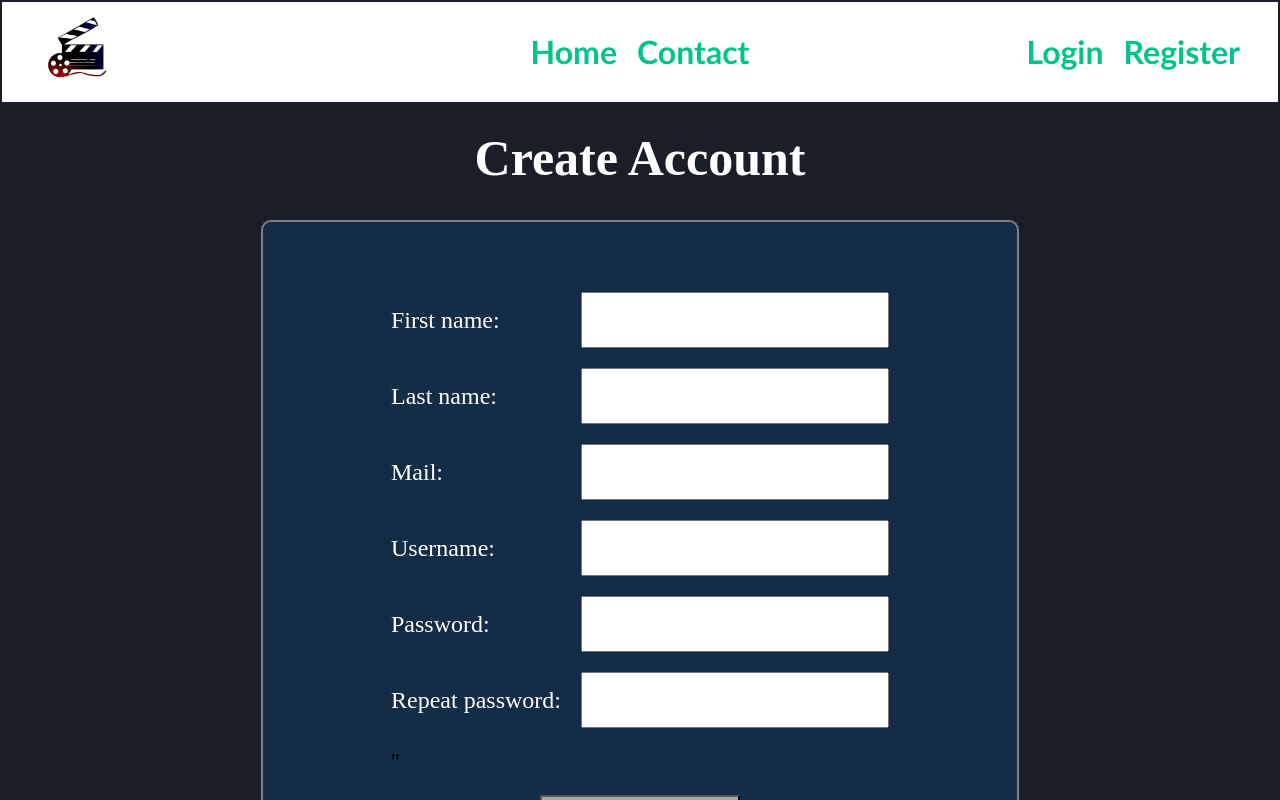
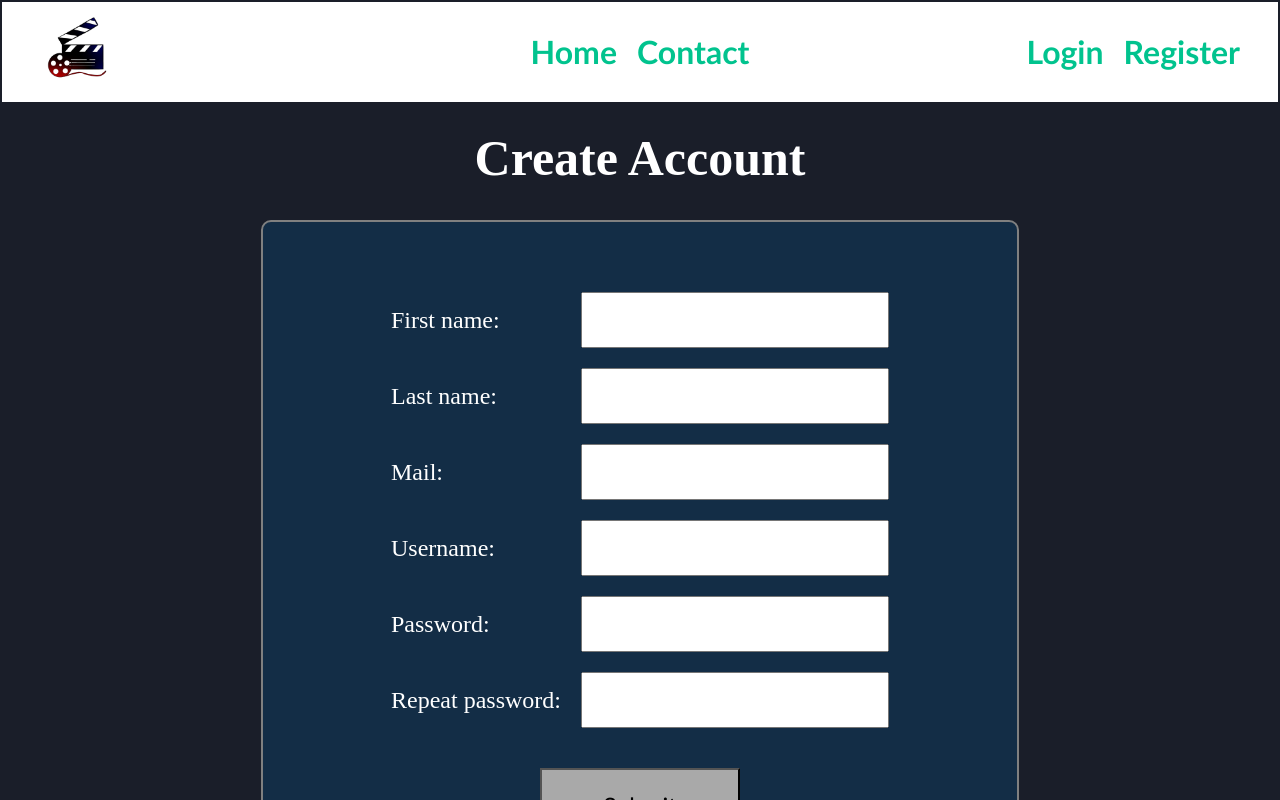
Before and after one commit to pachecus/MovieSearcher2.0, a React (Create React App) app in the folder movie-searcher/: page /Register in a window 1280 px wide. Shown: the top 800 px of the page. Built offline with nearby package versions, Linux system fonts and the light colour scheme.

Commit message:
Verificaciones finalizadas
Ahora mismo todas las verificaciones funcionan correctamente pero me gustaira hacer algunas de ellas en tiempo real, es decir mientras el usuario va ingresando sus datos, y que no tenga que esperar hasta apretar el boton de Submit para verificar los datos.

```diff
--- a/movie-searcher/src/pages/Register.jsx
+++ b/movie-searcher/src/pages/Register.jsx
@@ -1,10 +1,10 @@
 import { Button } from '../components/Button';
 import styles from './Register.module.css';
 import { registerUser, verifyUser } from '../scripts/userData.js';
-import { useState } from 'react';
+import { useState, useEffect } from 'react';
 
 export const Register = () => {
-    const [verificationError, setVerificationError] = useState("no-error");
+    const [verificationError, setVerificationError] = useState("");
 
     const handleForm = async (event) => {
         event.preventDefault();
@@ -29,7 +29,7 @@ export const Register = () => {
 
         if (verifyUser(userInfo, setVerificationError) !== 'no-errors') {
             return;
-        }
+        }else{
 
             try {
                 userInfo = {
@@ -40,24 +40,29 @@ export const Register = () => {
                     correo: email
                 };
 
-
                 let response = await registerUser(userInfo);
 
-            if (response === 'user_exists') {
-                setVerificationError('user-exists');
-                document.getElementById('verification').value = 'Ya existe un usuario con ese username, por favor elija otro'
-            } else if (response === 'user_registered_successfully') {
+                if (response === 'userName_exists') {
+                    setVerificationError('Ya existe un usuario con ese username, por favor elija otro');
+                } else if (response === 'userMail_exists') {
+                    setVerificationError('Ya existe una cuenta asociada con este mail')
+                }else if (response === 'user_registered_succesfully') {
 
+                    setVerificationError('Su usuario se ha registrado correctamente');
                     document.getElementById('first-name').value = '';
                     document.getElementById('last-name').value = '';
                     document.getElementById('mail').value = '';
                     document.getElementById('username').value = '';
                     document.getElementById('password').value = '';
                     document.getElementById('repeated-password').value = '';
-                document.getElementById('verification').value = 'Su usuario se ha registrado correctamente'
+                    setTimeout(() => { // Despues de 10 segundos desaparece el cartel ingreso correcto de usuario
+                        setVerificationError("");
+                    }, 10000);
                 }
+
             } catch (error) {
                 console.error("Error al registrar usuario: ", error);
+            }
         }
     };
 
@@ -98,7 +103,14 @@ export const Register = () => {
                         </label>
                     </div>
                     <div>
-                        <label id='verification'>''</label>
+                    <label
+                        id='verification'
+                        className={`${styles.registerVerification} ${
+                            verificationError === 'Su usuario se ha registrado correctamente' ? styles.green : styles.red
+                        }`}
+                    >
+                        {verificationError}
+                    </label>
                     </div>
                     <Button text='Submit' function={handleForm} />
                 </form>
--- a/movie-searcher/src/pages/Register.module.css
+++ b/movie-searcher/src/pages/Register.module.css
@@ -14,6 +14,7 @@
     margin-right: 20%;
     background-color: var(--color-items-containers);
     border-radius: 10px;
+    margin-bottom: 5%;
   }
 
   .register_form div{
@@ -33,3 +34,19 @@
     margin-top: 20px;
     align-items: center;
   }
+
+  .registerVerification {
+    color: greenyellow;
+    justify-content: center;
+    padding-left: 10%;
+    padding-right: 10%;
+    font-size: xx-large;
+  }
+
+  .green {
+    color: green;
+  }
+
+  .red {
+    color: red;
+  }
--- a/movie-searcher/src/scripts/userData.js
+++ b/movie-searcher/src/scripts/userData.js
@@ -29,49 +29,45 @@ export function verifyUser(userInfo, setVerificationError) {
 
     const nicknameRegex = /^[a-zA-Z0-9_-]{4,16}$/;
     const passwordRegex = /^(?=.*[a-z])(?=.*[A-Z])(?=.*\d)(?=.*[@$!%*?&])[A-Za-z\d@$!%*?&]{8,}$/;
-    const nameRegex = /^[a-zA-ZÀ-ÿ\s'-]{2,50}$/;
+    const nameRegex = /^[a-zA-ZÀ-ÿ\s']{2,50}$/;
     const emailRegex = /^[^\s@]+@[^\s@]+\.[^\s@]+$/;
 
-    // Validación de cada campo
-    if (!nicknameRegex.test(nickname)) {
-        setVerificationError('nickname-error');
-        //console.error('Error: El nickname debe tener entre 4 y 16 caracteres y solo puede contener letras, números, guiones bajos (_) y guiones (-).');
-        // Lógica para mostrar el error al usuario (por ejemplo, con un mensaje en pantalla)
+    if(!nickname && !password && !nombre && !apellido && !correo){ // Verificacion de campos vacios
+        setVerificationError('No pueden haber campos vacios.')
         return;
     }
 
-    if (!passwordRegex.test(password)) {
-        setVerificationError('password-error');
-        console.error('Error: La contraseña debe tener al menos 8 caracteres, incluir al menos una letra mayúscula, una letra minúscula, un número y un carácter especial.');
-        // Lógica para mostrar el error al usuario
+    if (!nameRegex.test(nombre)) { // Verificacion del nombre
+        setVerificationError('El nombre debe tener entre 2 y 50 caracteres y solo puede contener letras, espacios y apóstrofes.');
         return;
     }
 
-    if (!nameRegex.test(nombre)) {
-        setVerificationError('name-error');
-        console.error('Error: El nombre debe tener entre 2 y 50 caracteres y solo puede contener letras, espacios, apóstrofes y guiones.');
-        // Lógica para mostrar el error al usuario
+    if (!nameRegex.test(apellido)) { // Verificacion del apellido
+        setVerificationError('El apellido debe tener entre 2 y 50 caracteres y solo puede contener letras, espacios y apóstrofes.');
         return;
     }
 
-    if (!nameRegex.test(apellido)) {
-        setVerificationError('surname-error');
-        console.error('Error: El apellido debe tener entre 2 y 50 caracteres y solo puede contener letras, espacios, apóstrofes y guiones.');
-        // Lógica para mostrar el error al usuario
+    if (!emailRegex.test(correo)) { // Verificacion del correo
+        setVerificationError('El correo electrónico debe tener un formato válido.');
         return;
     }
 
-    if (!emailRegex.test(correo)) {
-        setVerificationError('mail-error');
-        console.error('Error: El correo electrónico debe tener un formato válido.');
-        // Lógica para mostrar el error al usuario
+    if (!nicknameRegex.test(nickname)) { // Verificacion de Username
+        setVerificationError('El nickname debe tener entre 4 y 16 caracteres y solo puede contener letras, números, guiones bajos (_) y guiones (-).');
         return;
     }
 
-    if (password !== repeatedPassword) {
-        setVerificationError('repeatedPassword-error');
-        console.error('Error: Las contraseñas no coinciden.');
-        // Lógica para mostrar el error al usuario
+    if (!passwordRegex.test(password)) { // Verificacion de Contraseña
+        setVerificationError('La contraseña debe tener al menos 8 caracteres, incluir al menos una letra mayúscula, una letra minúscula, un número y un carácter especial.');
         return;
     }
+
+    if (password !== repeatedPassword) { // Verificacion de Contraseñas iguales
+        setVerificationError('Las contraseñas no coinciden.');
+        return;
+    }
+
+    // No hay errores
+    setVerificationError('no-errors');
+    return 'no-errors';
 }
```
Lines whose indentation alone changed are shown as unchanged.
